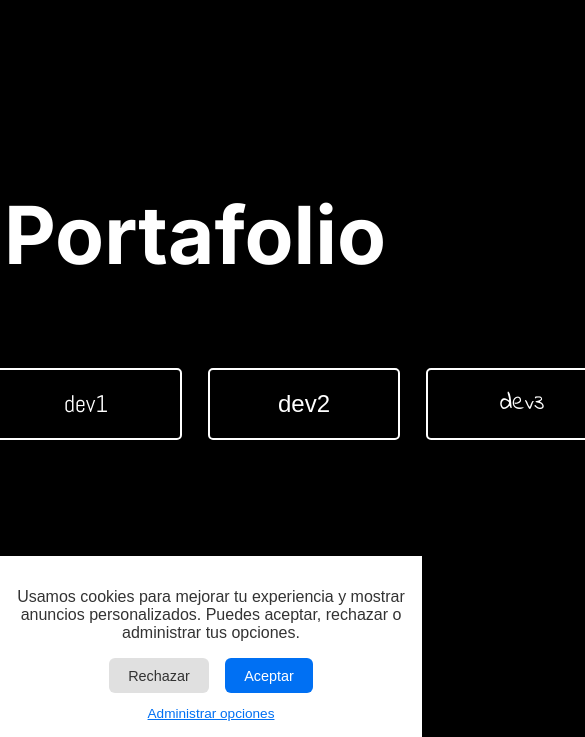
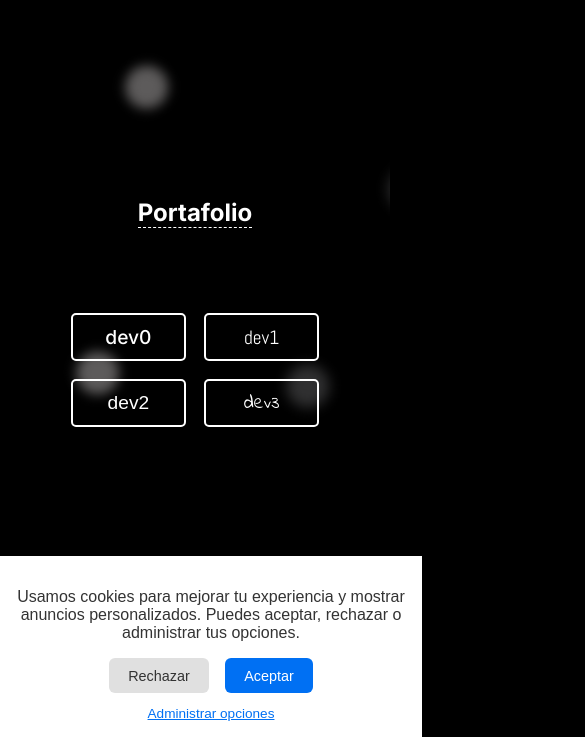
Before and after one commit to DavidForero2004/curriculum, a Next.js app in the folder portafolio/: page / in a window 390 px wide. Shown: the part 107-844 px from the top of the page, 585 px wide, since content can reach past the window. Built offline with nearby package versions, Linux system fonts and the light colour scheme; a web font is replaced by a local one.

Commit message:
resposive-mobile-mainPage

```diff
--- a/portafolio/src/app/page.tsx
+++ b/portafolio/src/app/page.tsx
@@ -22,7 +22,7 @@ export default function Home() {
   };
 
   return (
-    <div className="main-container">
+    <div className="main-container background">
       <div className="title">
         <h1 className={inter.className}>Portafolio</h1>
       </div>
@@ -59,6 +59,15 @@ export default function Home() {
           href={routes[4].href}
         />
       </div>
+
+      <span id="span"></span>
+      <span id="span"></span>
+      <span id="span"></span>
+      <span id="span"></span>
+      <span id="span"></span>
+      <span id="span"></span>
+      <span id="span"></span>
+      <span id="span"></span>
     </div>
   );
 }
--- a/portafolio/src/styles/global.css
+++ b/portafolio/src/styles/global.css
@@ -5,7 +5,9 @@ body {
   box-sizing: border-box;
   background-color: black;
 }
-
+#span {
+  display: none;
+}
 .antialiased {
   -webkit-font-smoothing: antialiased;
   -moz-osx-font-smoothing: grayscale;
@@ -56,8 +58,130 @@ body {
   -webkit-font-smoothing: antialiased;
   -moz-osx-font-smoothing: grayscale;
 }
-
 #btn-shape:hover {
   scale: 1.1;
   box-shadow: 0 0 10px white;
 }
+
+/**  MOBILE  **/
+@media (min-width: 320px) and (max-width: 480px) {
+  .btn-container {
+    gap: 0.5em;
+  }
+  .title h1 {
+    z-index: 1;
+    font-size: 1.5em;
+    border-bottom: 1px dashed white;
+  }
+  .btn-container {
+    z-index: 1;
+    flex-direction: row;
+    flex-wrap: wrap;
+  }
+  #btn-shape {
+    width: 6em;
+    height: 2.5em;
+    font-size: 1.2em;
+  }
+  @keyframes move {
+    100% {
+      transform: translate3d(0, 0, 1px) rotate(360deg);
+    }
+  }
+
+  .background {
+    position: fixed;
+    width: 100vw;
+    height: 100vh;
+    top: 0;
+    left: 0;
+    background: #000000;
+    overflow: hidden;
+  }
+
+  .background #span {
+    display: block;
+    width: 11vmin;
+    height: 11vmin;
+    border-radius: 11vmin;
+    backface-visibility: hidden;
+    position: absolute;
+    animation: move;
+    animation-duration: 24;
+    animation-timing-function: linear;
+    animation-iteration-count: infinite;
+  }
+
+  .background #span:nth-child(0) {
+    color: #303031;
+    top: 99%;
+    left: 79%;
+    animation-duration: 40s;
+    animation-delay: -150s;
+    transform-origin: 1vw -3vh;
+    box-shadow: -22vmin 0 3.289829301273216vmin currentColor;
+  }
+  .background #span:nth-child(1) {
+    color: #292424;
+    top: 22%;
+    left: 3%;
+    animation-duration: 233s;
+    animation-delay: -65s;
+    transform-origin: 25vw 20vh;
+    box-shadow: 22vmin 0 3.1914182222175573vmin currentColor;
+  }
+  .background #span:nth-child(2) {
+    color: #5d5b5b;
+    top: 64%;
+    left: 29%;
+    animation-duration: 122s;
+    animation-delay: -105s;
+    transform-origin: 11vw 3vh;
+    box-shadow: 22vmin 0 3.4236591536351044vmin currentColor;
+  }
+  .background #span:nth-child(3) {
+    color: #292424;
+    top: 30%;
+    left: 34%;
+    animation-duration: 130s;
+    animation-delay: -91s;
+    transform-origin: -2vw -17vh;
+    box-shadow: 22vmin 0 3.562748733609596vmin currentColor;
+  }
+  .background #span:nth-child(4) {
+    color: #5d5b5b;
+    top: 53%;
+    left: 46%;
+    animation-duration: 7s;
+    animation-delay: -17s;
+    transform-origin: -19vw 3vh;
+    box-shadow: -22vmin 0 3.0106115118064296vmin currentColor;
+  }
+  .background #span:nth-child(5) {
+    color: #303031;
+    top: 36%;
+    left: 62%;
+    animation-duration: 28s;
+    animation-delay: -138s;
+    transform-origin: 19vw -15vh;
+    box-shadow: 22vmin 0 3.4379061761954306vmin currentColor;
+  }
+  .background #span:nth-child(6) {
+    color: #303031;
+    top: 72%;
+    left: 44%;
+    animation-duration: 191s;
+    animation-delay: -103s;
+    transform-origin: 7vw -7vh;
+    box-shadow: -22vmin 0 3.2156152194320646vmin currentColor;
+  }
+  .background #span:nth-child(7) {
+    color: #5d5b5b;
+    top: 15%;
+    left: 18%;
+    animation-duration: 204s;
+    animation-delay: -184s;
+    transform-origin: 20vw -21vh;
+    box-shadow: -22vmin 0 2.9562499361489074vmin;
+  }
+}
```
